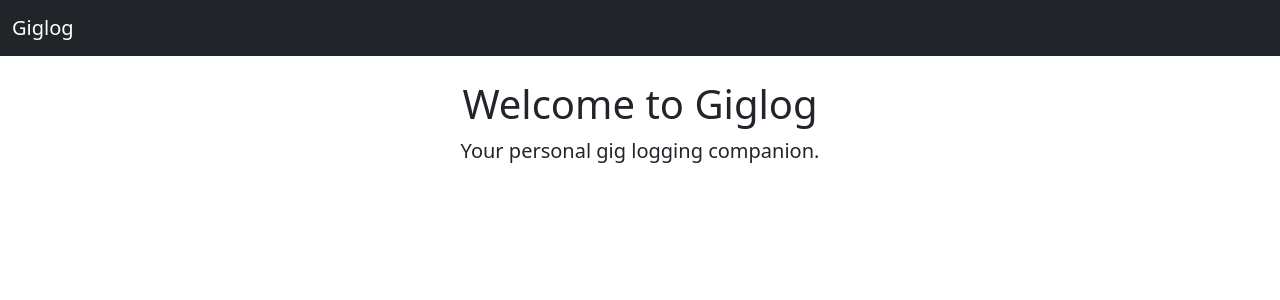
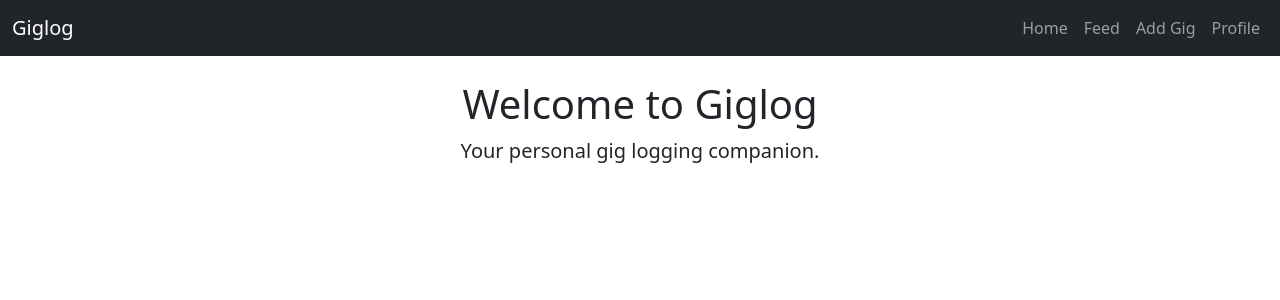
Before and after one commit to ASmokeyPie/giglog, a Flask app: page / in a window 1280 px wide. Shown: the top 300 px of the page. Run offline with Flask 3, Linux system fonts and the light colour scheme.

Commit message:
Phase 2: Added static pages and navbar with navigation

```diff
--- a/app.py
+++ b/app.py
@@ -6,5 +6,17 @@ app = Flask(__name__)
 def index():
     return render_template("index.html")
 
+@app.route("/feed")
+def feed():
+    return render_template("feed.html")
+
+@app.route("/add_gig")
+def add_gig():
+    return render_template("add_gig.html")
+
+@app.route("/profile")
+def profile():
+    return render_template("profile.html")
+
 if __name__ == "__main__":
     app.run(debug=True)
--- a/templates/base.html
+++ b/templates/base.html
@@ -15,7 +15,18 @@
 	<!-- Navbar -->
 	<nav class="navbar navbar-expand-lg navbar-dark bg-dark mb-4">
 		<div class="container-fluid">
-			<a class="navbar-brand">Giglog</a>
+			<a class="navbar-brand" href="{{ url_for('index') }}">Giglog</a>
+			<button class="navbar-toggler" type="button" data-bs-toggle="collapse" data-bs-target="#navbarNav">
+				<span class="navbar-toggler-icon"></span>
+			</button>
+			<div class="collapse navbar-collapse" id="navbarNav">
+				<ul class="navbar-nav ms-auto">
+					<li class="nav-item"><a class="nav-link" href="{{ url_for('index') }}">Home</a></li>
+					<li class="nav-item"><a class="nav-link" href="{{ url_for('feed') }}">Feed</a></li>
+					<li class="nav-item"><a class="nav-link" href="{{ url_for('add_gig') }}">Add Gig</a></li>
+					<li class="nav-item"><a class="nav-link" href="{{ url_for('profile') }}">Profile</a></li>
+				</ul>
+			</div>
 		</div>
 	</nav>
 
```
Also changed, not shown: templates/add_gig.html (added, +8 -0 lines), templates/feed.html (added, +8 -0 lines), templates/profile.html (added, +8 -0 lines).
